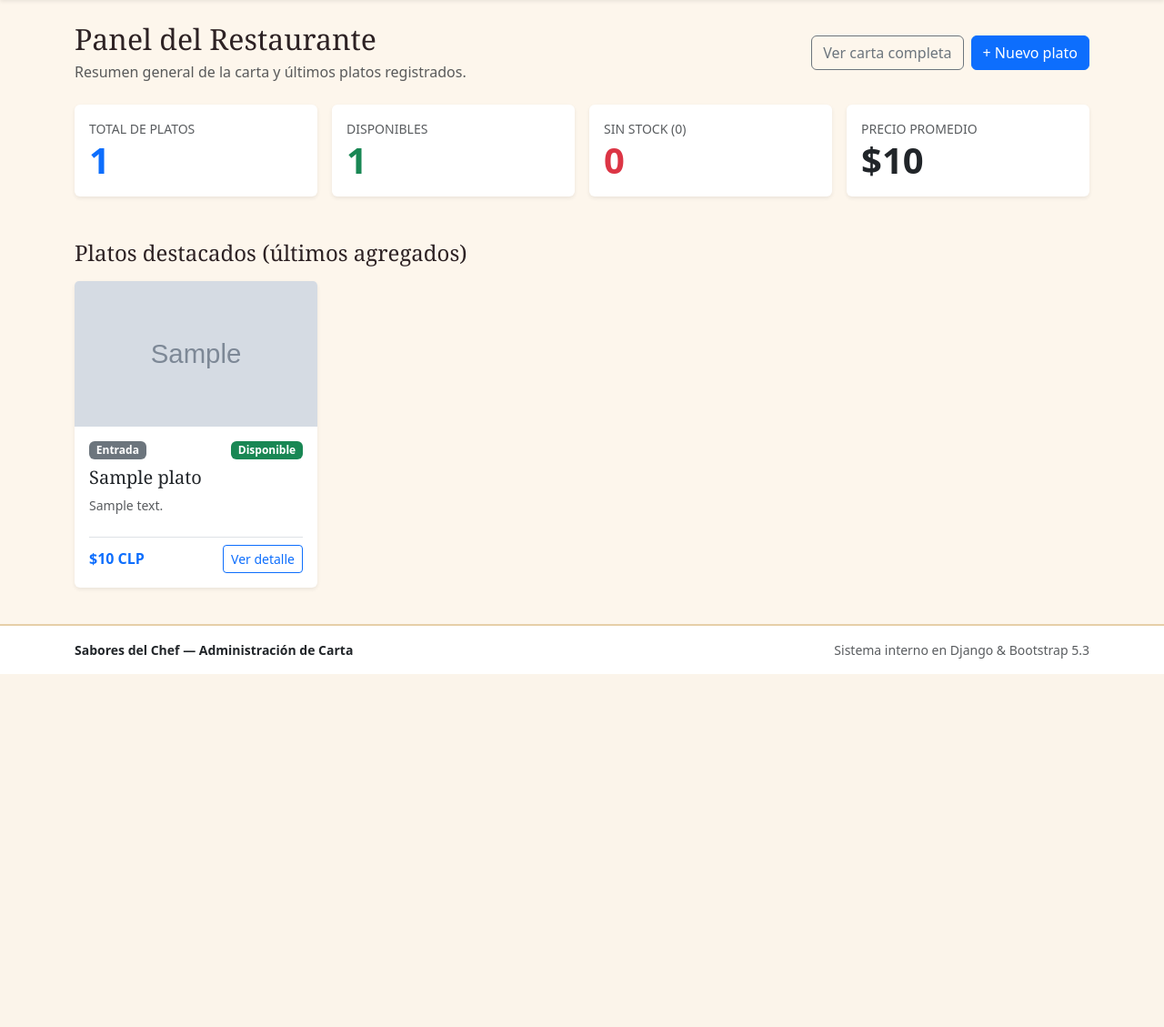
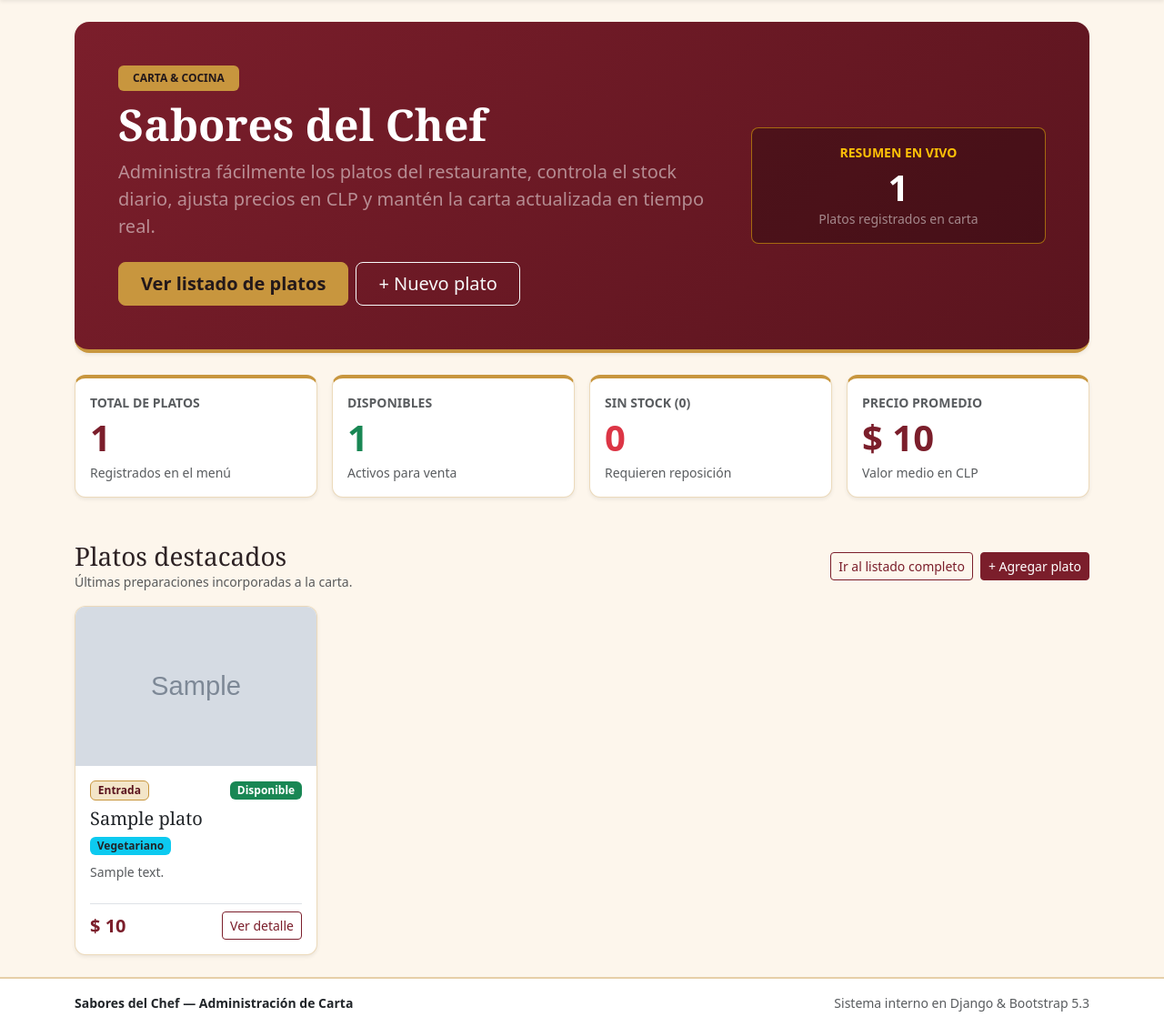
Before and after one commit to CarlosMichea/BackEndRestaurante, a Django app: page / in a window 1280 px wide. Shown: the part 59-1188 px from the top of the page at 91% size. Before the commit the page ends 800 px from the top, so only its background shows below. Run offline with Django 5.2, Linux system fonts and the light colour scheme; tables that the repository leaves empty hold one stand-in row (values such as "Sample post"); grey boxes marked "Sample" are stand-in pictures; some libraries are stand-ins or nearby versions.

Commit message:
home con estadistica y plato destacado

```diff
--- a/templates/platos/index.html
+++ b/templates/platos/index.html
@@ -1,82 +1,129 @@
 {% extends 'base.html' %}
 
-{% block title %}Inicio - Gestión de Platos{% endblock %}
+{% block title %}Sabores del Chef | Inicio{% endblock %}
 
 {% block content %}
-<div class="d-flex flex-wrap justify-content-between align-items-center mb-4 gap-2">
-    <div>
-        <h1 class="h2 mb-1">Panel del Restaurante</h1>
-        <p class="text-muted mb-0">Resumen general de la carta y últimos platos registrados.</p>
-    </div>
-    <div class="d-flex gap-2">
-        <a href="{% url 'platos:lista' %}" class="btn btn-outline-secondary">Ver carta completa</a>
-        <a href="{% url 'platos:crear' %}" class="btn btn-primary">+ Nuevo plato</a>
+<!-- Hero principal de bienvenida -->
+<section class="hero-restaurante p-4 p-md-5 mb-4 shadow-sm">
+    <div class="row align-items-center g-4">
+        <div class="col-lg-8">
+            <span class="badge badge-dorado text-uppercase mb-2 px-3 py-2">Carta &amp; Cocina</span>
+            <h1 class="display-5 fw-bold mb-2">Sabores del Chef</h1>
+            <p class="lead mb-4 text-white-50">
+                Administra fácilmente los platos del restaurante, controla el stock diario,
+                ajusta precios en CLP y mantén la carta actualizada en tiempo real.
+            </p>
+            <div class="d-flex flex-wrap gap-2">
+                <a href="{% url 'platos:lista' %}" class="btn btn-dorado btn-lg px-4">Ver listado de platos</a>
+                <a href="{% url 'platos:crear' %}" class="btn btn-outline-light btn-lg px-4">+ Nuevo plato</a>
             </div>
         </div>
+        <div class="col-lg-4 text-lg-end d-none d-lg-block">
+            <div class="p-3 rounded-3 border border-warning border-opacity-50 bg-black bg-opacity-25 text-center">
+                <div class="small text-uppercase text-warning fw-semibold">Resumen en vivo</div>
+                <div class="display-6 fw-bold mt-1">{{ stats.total }}</div>
+                <div class="small text-white-50">Platos registrados en carta</div>
+            </div>
+        </div>
+    </div>
+</section>
 
-<!-- Tarjetas de estadísticas calculadas con aggregate() -->
-<div class="row g-3 mb-5">
+<!-- 4 Tarjetas con estadísticas (stats) -->
+<section class="mb-5">
+    <div class="row g-3">
         <div class="col-sm-6 col-lg-3">
-        <div class="card border-0 shadow-sm h-100">
+            <div class="card tarjeta-restaurante tarjeta-stat shadow-sm h-100">
                 <div class="card-body">
-                <div class="text-muted small text-uppercase">Total de platos</div>
-                <div class="display-6 fw-bold text-primary">{{ stats.total }}</div>
+                    <div class="text-muted small text-uppercase fw-semibold">Total de platos</div>
+                    <div class="display-6 fw-bold mt-1" style="color: var(--color-burdeos);">{{ stats.total }}</div>
+                    <div class="small text-muted mt-1">Registrados en el menú</div>
                 </div>
             </div>
         </div>
         <div class="col-sm-6 col-lg-3">
-        <div class="card border-0 shadow-sm h-100">
+            <div class="card tarjeta-restaurante tarjeta-stat shadow-sm h-100">
                 <div class="card-body">
-                <div class="text-muted small text-uppercase">Disponibles</div>
-                <div class="display-6 fw-bold text-success">{{ stats.disponibles }}</div>
+                    <div class="text-muted small text-uppercase fw-semibold">Disponibles</div>
+                    <div class="display-6 fw-bold text-success mt-1">{{ stats.disponibles }}</div>
+                    <div class="small text-muted mt-1">Activos para venta</div>
                 </div>
             </div>
         </div>
         <div class="col-sm-6 col-lg-3">
-        <div class="card border-0 shadow-sm h-100">
+            <div class="card tarjeta-restaurante tarjeta-stat shadow-sm h-100">
                 <div class="card-body">
-                <div class="text-muted small text-uppercase">Sin stock (0)</div>
-                <div class="display-6 fw-bold text-danger">{{ stats.sin_stock }}</div>
+                    <div class="text-muted small text-uppercase fw-semibold">Sin stock (0)</div>
+                    <div class="display-6 fw-bold text-danger mt-1">{{ stats.sin_stock }}</div>
+                    <div class="small text-muted mt-1">Requieren reposición</div>
                 </div>
             </div>
         </div>
         <div class="col-sm-6 col-lg-3">
-        <div class="card border-0 shadow-sm h-100">
+            <div class="card tarjeta-restaurante tarjeta-stat shadow-sm h-100">
                 <div class="card-body">
-                <div class="text-muted small text-uppercase">Precio promedio</div>
-                <div class="display-6 fw-bold text-dark">${{ stats.precio_promedio }}</div>
+                    <div class="text-muted small text-uppercase fw-semibold">Precio promedio</div>
+                    <div class="display-6 fw-bold mt-1 precio-clp" data-precio-clp="{{ stats.precio_promedio }}">
+                        $ {{ stats.precio_promedio }}
+                    </div>
+                    <div class="small text-muted mt-1">Valor medio en CLP</div>
                 </div>
             </div>
         </div>
     </div>
+</section>
 
-<!-- Últimos 4 platos creados -->
-<h2 class="h4 mb-3">Platos destacados (últimos agregados)</h2>
+<!-- Sección de últimos platos destacados -->
+<section>
+    <div class="d-flex flex-wrap justify-content-between align-items-center mb-3 gap-2">
+        <div>
+            <h2 class="h3 mb-0">Platos destacados</h2>
+            <p class="text-muted small mb-0">Últimas preparaciones incorporadas a la carta.</p>
+        </div>
+        <div class="d-flex gap-2">
+            <a href="{% url 'platos:lista' %}" class="btn btn-outline-burdeos btn-sm">Ir al listado completo</a>
+            <a href="{% url 'platos:crear' %}" class="btn btn-burdeos btn-sm">+ Agregar plato</a>
+        </div>
+    </div>
+
     {% if destacados %}
         <div class="row g-3">
             {% for plato in destacados %}
                 <div class="col-md-6 col-lg-3">
-                <div class="card h-100 border-0 shadow-sm">
+                    <div class="card tarjeta-restaurante tarjeta-plato shadow-sm h-100 overflow-hidden">
                         {% if plato.imagen_url %}
-                        <img src="{{ plato.imagen_url }}" class="card-img-top" alt="{{ plato.nombre }}"
-                             style="height: 160px; object-fit: cover;">
+                            <img src="{{ plato.imagen_url }}" class="card-img-top imagen-plato-card" alt="{{ plato.nombre }}">
+                        {% else %}
+                            <div class="imagen-plato-card imagen-placeholder px-3">
+                                <span class="fw-semibold">{{ plato.get_categoria_display }}</span>
+                                <small class="text-muted">Sabores del Chef</small>
+                            </div>
                         {% endif %}
+
                         <div class="card-body d-flex flex-column">
-                        <div class="d-flex justify-content-between align-items-start mb-2">
-                            <span class="badge bg-secondary">{{ plato.get_categoria_display }}</span>
+                            <div class="d-flex flex-wrap justify-content-between align-items-center gap-1 mb-2">
+                                <span class="badge badge-categoria">{{ plato.get_categoria_display }}</span>
                                 {% if plato.disponible %}
                                     <span class="badge bg-success">Disponible</span>
                                 {% else %}
                                     <span class="badge bg-danger">No disponible</span>
                                 {% endif %}
                             </div>
-                        <h3 class="h5 card-title">{{ plato.nombre }}</h3>
+
+                            <h3 class="h5 card-title mb-1">{{ plato.nombre }}</h3>
+                            {% if plato.es_vegetariano %}
+                                <div class="mb-2">
+                                    <span class="badge bg-info text-dark">Vegetariano</span>
+                                </div>
+                            {% endif %}
                             <p class="card-text text-muted small flex-grow-1">
                                 {{ plato.descripcion|truncatechars:85 }}
                             </p>
+
                             <div class="d-flex justify-content-between align-items-center mt-2 pt-2 border-top">
-                            <strong class="text-primary">${{ plato.precio }} CLP</strong>
-                            <a href="{% url 'platos:detalle' plato.pk %}" class="btn btn-sm btn-outline-primary">
+                                <span class="fs-5 precio-clp" data-precio-clp="{{ plato.precio }}">
+                                    $ {{ plato.precio }}
+                                </span>
+                                <a href="{% url 'platos:detalle' plato.pk %}" class="btn btn-sm btn-outline-burdeos">
                                     Ver detalle
                                 </a>
                             </div>
@@ -86,8 +133,12 @@
             {% endfor %}
         </div>
     {% else %}
-    <div class="alert alert-info">
-        Aún no hay platos registrados. <a href="{% url 'platos:crear' %}" class="alert-link">Crea el primer plato</a>.
+        <div class="card tarjeta-restaurante p-4 text-center shadow-sm">
+            <p class="mb-3 text-muted">Aún no hay platos registrados en la carta.</p>
+            <div>
+                <a href="{% url 'platos:crear' %}" class="btn btn-burdeos">Registrar primer plato</a>
+            </div>
         </div>
     {% endif %}
+</section>
 {% endblock %}
```
Lines whose indentation alone changed are shown as unchanged.
